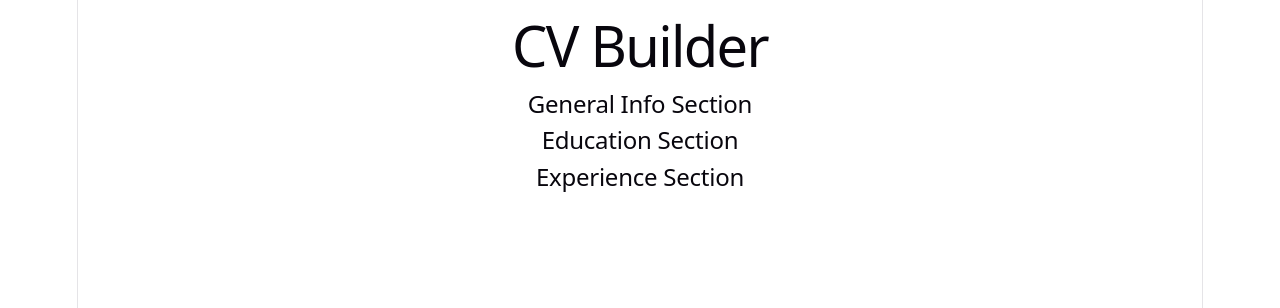
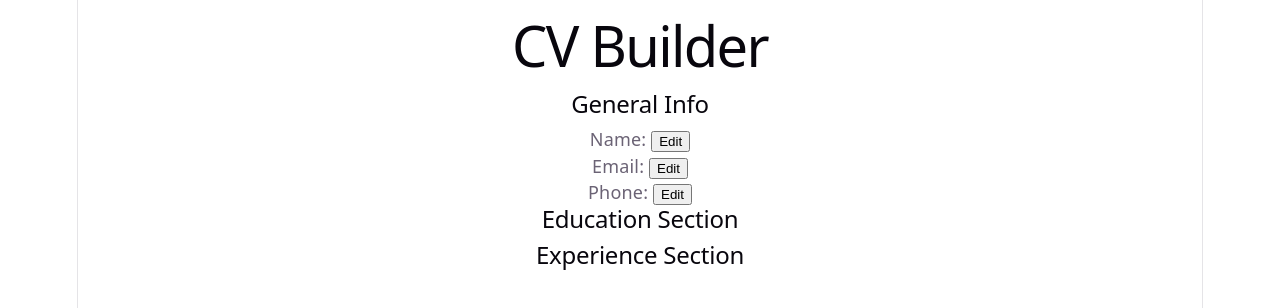
Before and after one commit to 1nf1n1t3f1r3/odin_cv_application, a React (Vite) app: page / in a window 1280 px wide. Shown: the top 308 px of the page. Built offline with nearby package versions, Linux system fonts and the light colour scheme.

Commit message:
Added three fields for GeneralInfo Using Field Component

```diff
--- a/src/App.css
+++ b/src/App.css
@@ -167,7 +167,7 @@
 
   &::before,
   &::after {
-    content: '';
+    content: "";
     position: absolute;
     top: -4.5px;
     border: 5px solid transparent;
--- /dev/null
+++ b/src/components/Field.jsx
@@ -0,0 +1,24 @@
+//src/components/Field.jsx
+
+function Field({ label, value, type, isEditing, onChange, onEditToggle }) {
+  return (
+    <div>
+      <label>{label}: </label>
+
+      {isEditing ? (
+        <>
+          <input type={type} value={value} onChange={onChange} />
+
+          <button onClick={onEditToggle}>Submit</button>
+        </>
+      ) : (
+        <>
+          <span>{value} </span>
+          <button onClick={onEditToggle}>Edit</button>
+        </>
+      )}
+    </div>
+  );
+}
+
+export default Field;
--- a/src/components/GeneralInfo.jsx
+++ b/src/components/GeneralInfo.jsx
@@ -1,5 +1,53 @@
+//src/components/GeneralInfo.jsx
+
+import { useState } from "react";
+import Field from "./Field.jsx";
+
 function GeneralInfo() {
-  return <h2>General Info Section</h2>;
+  const [name, setName] = useState("");
+  const [email, setEmail] = useState("");
+  const [phone, setPhone] = useState("");
+
+  const [editingField, setEditingField] = useState(null);
+
+  return (
+    <div>
+      <h2>General Info</h2>
+
+      <Field
+        label="Name"
+        type="text"
+        value={name}
+        isEditing={editingField === "name"}
+        onChange={(e) => setName(e.target.value)}
+        onEditToggle={() =>
+          setEditingField(editingField === "name" ? null : "name")
+        }
+      />
+
+      <Field
+        label="Email"
+        type="email"
+        value={email}
+        isEditing={editingField === "email"}
+        onChange={(e) => setEmail(e.target.value)}
+        onEditToggle={() =>
+          setEditingField(editingField === "email" ? null : "email")
+        }
+      />
+
+      <Field
+        label="Phone"
+        type="text"
+        value={phone}
+        isEditing={editingField === "phone"}
+        onChange={(e) => setPhone(e.target.value)}
+        onEditToggle={() =>
+          setEditingField(editingField === "phone" ? null : "phone")
+        }
+      />
+    </div>
+  );
 }
 
 export default GeneralInfo;
```
